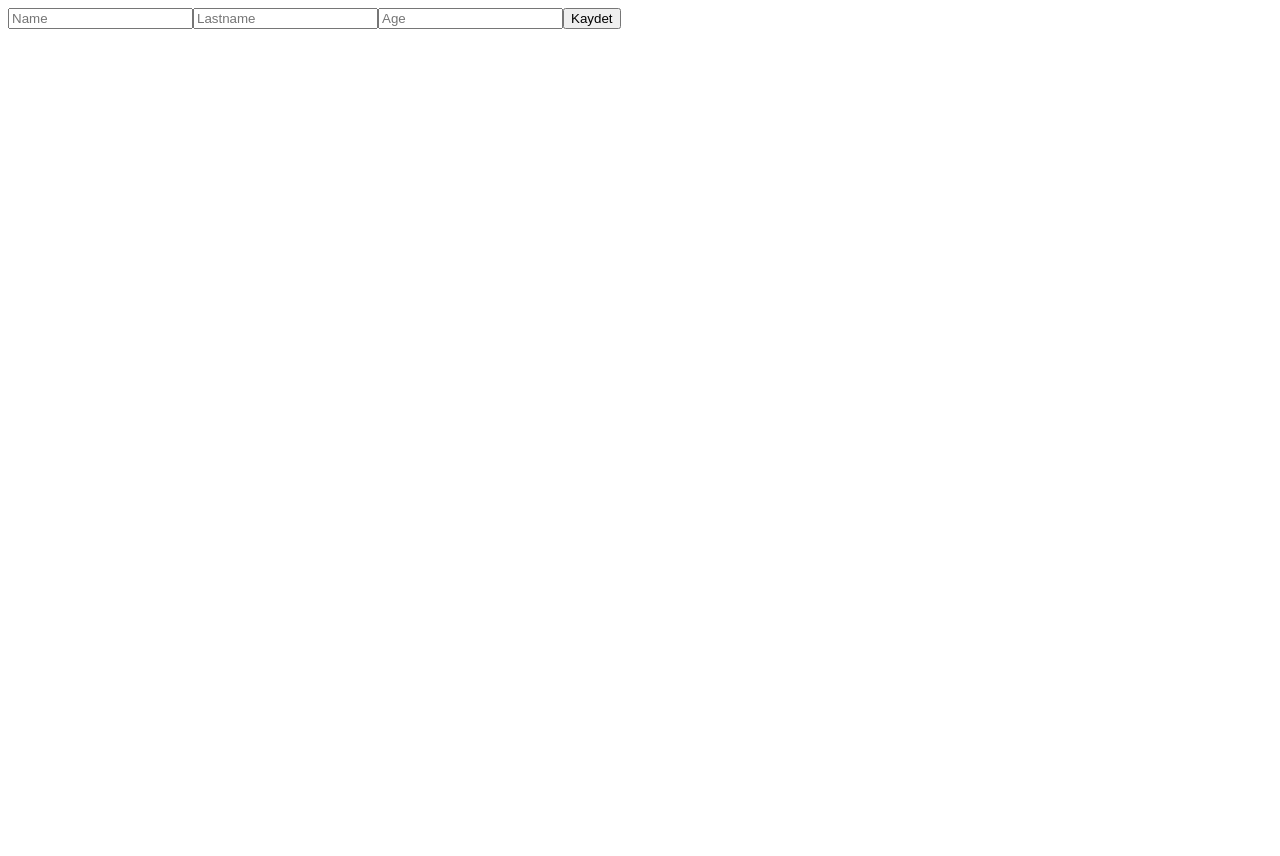
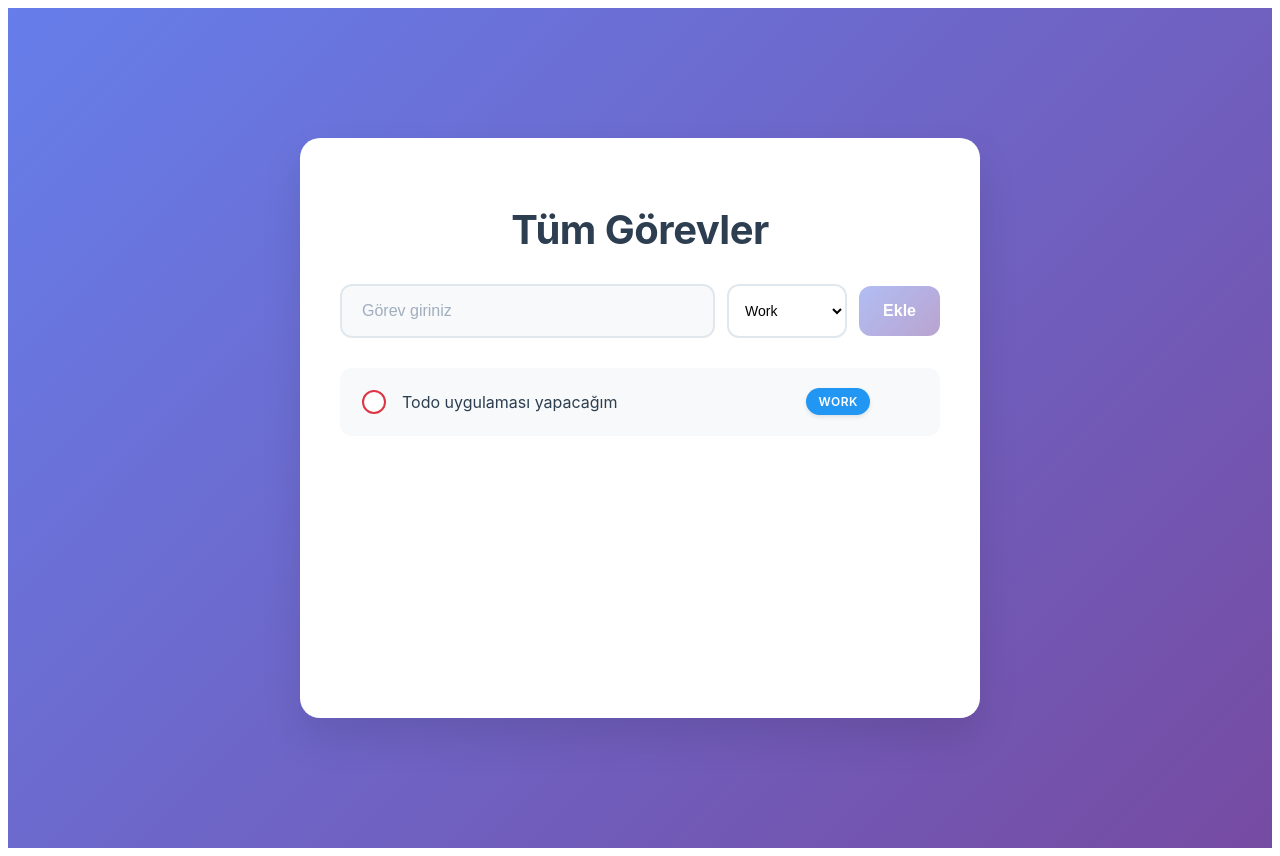
Before and after one commit to Sayzera/react-projects-2, a React (Vite) app: page / in a window 1280 px wide. Before the commit the page ends 800 px from the top, so only its background shows below. Built offline with nearby package versions, Linux system fonts and the light colour scheme.

Commit message:
TODO app için ilk aşama tamamlandı

```diff
--- a/src/App.jsx
+++ b/src/App.jsx
@@ -8,6 +8,7 @@ import DateAndTime from "./views/data-and-time";
 import DateAndCondition from "./views/data-and-time/data-and-time-condition";
 import DateAndConditionV2 from "./views/data-and-time/data-and-time-condition-v2";
 import ReactInStatePage from "./views/state/index";
+import TodoApp from "./views/todo-app";
 
 export default function MainApp() {
   //TODO: Cart içersinde tıklanabilme özelliği kazandıralım
@@ -20,6 +21,7 @@ export default function MainApp() {
     // <ReactInStatePage />
     // <DateAndTime />
     // <DateAndCondition />
-    <DateAndConditionV2 />
+    // <DateAndConditionV2 />
+    <TodoApp />
   );
 }
--- /dev/null
+++ b/src/views/todo-app/index.jsx
@@ -0,0 +1,110 @@
+import { useState } from "react";
+import "./styles.css";
+import { TodoInput } from "./todo-input";
+import { TodoItem } from "./todo-item";
+
+/**
+ * Todo her eklendiğinde scroll otomatik olarak en alta gelsin
+ * CSS özelliği olarak scroll barı daha ince olsun
+ * sileceğim bana emin misiniz bak siliyorum  sonra karışmam desin
+ * Ben hangi taskı ne zaman ekledim bana göstersin tarih ve saat olarak
+ * Eğer task belirtilen alanın genişliğini aşıyorsa otomatik olarak alt satıra atsın
+ */
+
+const categories = [
+  { name: "Work", color: "#2196F3" },
+  { name: "Study", color: "#FF9800" },
+  { name: "Sports", color: "#9C27B0" },
+  { name: "Groceries", color: "#4CAF50" },
+  { name: "Personal", color: "#E91E63" },
+];
+
+const defaultCategory = categories[0];
+
+const TodoApp = () => {
+  const [todos, setTodos] = useState([
+    {
+      id: 1,
+      text: "Todo uygulaması yapacağım",
+      completed: false,
+      category: "Work",
+      categoryColor: "#2196F3",
+    },
+  ]);
+  const [newTask, setNewTask] = useState("");
+  const [newCategory, setNewCategory] = useState(defaultCategory.name);
+  const [newCategoryColor, setNewCategoryColor] = useState(
+    defaultCategory.color
+  );
+
+  const addTodo = () => {
+    if (newTask.trim() != "") {
+      const newTodo = {
+        id: Date.now(),
+        text: newTask,
+        completed: false,
+        category: newCategory,
+        categoryColor: newCategoryColor,
+      };
+
+      setTodos([...todos, newTodo]);
+      setNewTask("");
+    }
+  };
+
+  const deleteTodo = (id) => {
+    setTodos(todos.filter((todo) => todo.id !== id));
+  };
+
+  const toggleTodo = (id) => {
+    setTodos(
+      todos.map((todo) =>
+        todo.id === id ? { ...todo, completed: !todo.completed } : todo
+      )
+    );
+  };
+
+  const handleCategoryChange = (categoryName) => {
+    const selectedCategory = categories.find(
+      (cat) => cat.name === categoryName
+    );
+    setNewCategory(categoryName);
+    setNewCategoryColor(selectedCategory.color);
+  };
+
+  const handleKeyPress = (e) => {
+    if (e.key === "Enter") {
+      addTodo();
+    }
+  };
+
+  return (
+    <div className="todo-app">
+      <div className="todo-container">
+        <h1 className="todo-title">Tüm Görevler</h1>
+        <TodoInput
+          setNewTask={setNewTask}
+          newTask={newTask}
+          addTodo={addTodo}
+          handleKeyPress={handleKeyPress}
+          categories={categories}
+          newCategory={newCategory}
+          handleCategoryChange={handleCategoryChange}
+        />
+
+        <div className="todo-list">
+          {todos.map((todo) => (
+            <TodoItem
+              key={todo.id}
+              todo={todo}
+              toggleTodo={toggleTodo}
+              onDelete={deleteTodo}
+            />
+          ))}
+        </div>
+      </div>
+    </div>
+  );
+};
+
+export default TodoApp;
--- /dev/null
+++ b/src/views/todo-app/styles.css
@@ -0,0 +1,275 @@
+/* Todo App Styles */
+.todo-app {
+  min-height: 100vh;
+  background: linear-gradient(135deg, #667eea 0%, #764ba2 100%);
+  display: flex;
+  align-items: center;
+  justify-content: center;
+  padding: 20px;
+  font-family: -apple-system, BlinkMacSystemFont, 'Segoe UI', 'Roboto', sans-serif;
+}
+
+.todo-container {
+  background: white;
+  border-radius: 20px;
+  padding: 40px;
+  width: 100%;
+  max-width: 600px;
+  box-shadow: 0 20px 40px rgba(0, 0, 0, 0.1);
+  min-height: 500px;
+}
+
+.todo-title {
+  text-align: center;
+  font-size: 2.5rem;
+  font-weight: 700;
+  color: #2c3e50;
+  margin-bottom: 30px;
+  letter-spacing: -0.5px;
+}
+
+/* Input Styles */
+.todo-input-container {
+  margin-bottom: 30px;
+}
+
+.input-row {
+  display: flex;
+  gap: 12px;
+  align-items: center;
+}
+
+.todo-input {
+  flex: 1;
+  padding: 16px 20px;
+  border: 2px solid #e1e8ed;
+  border-radius: 12px;
+  font-size: 16px;
+  outline: none;
+  transition: all 0.3s ease;
+  background: #f8f9fa;
+}
+
+.todo-input:focus {
+  border-color: #667eea;
+  background: white;
+  box-shadow: 0 0 0 3px rgba(102, 126, 234, 0.1);
+}
+
+.todo-input::placeholder {
+  color: #a0aec0;
+}
+
+.category-select {
+  padding: 16px 12px;
+  border: 2px solid #e1e8ed;
+  border-radius: 12px;
+  font-size: 14px;
+  outline: none;
+  background: white;
+  cursor: pointer;
+  transition: all 0.3s ease;
+  min-width: 120px;
+}
+
+.category-select:focus {
+  border-color: #667eea;
+  box-shadow: 0 0 0 3px rgba(102, 126, 234, 0.1);
+}
+
+.add-btn {
+  padding: 16px 24px;
+  background: linear-gradient(135deg, #667eea 0%, #764ba2 100%);
+  color: white;
+  border: none;
+  border-radius: 12px;
+  font-size: 16px;
+  font-weight: 600;
+  cursor: pointer;
+  transition: all 0.3s ease;
+  min-width: 80px;
+}
+
+.add-btn:hover:not(:disabled) {
+  transform: translateY(-2px);
+  box-shadow: 0 8px 20px rgba(102, 126, 234, 0.3);
+}
+
+.add-btn:disabled {
+  opacity: 0.5;
+  cursor: not-allowed;
+  transform: none;
+}
+
+/* Todo List Styles */
+.todo-list {
+  display: flex;
+  flex-direction: column;
+  gap: 12px;
+  max-height: 500px;
+  overflow-y: auto;
+}
+
+.todo-item {
+  display: flex;
+  align-items: center;
+  justify-content: space-between;
+  padding: 16px 20px;
+  background: #f8f9fa;
+  border-radius: 12px;
+  transition: all 0.3s ease;
+  border: 2px solid transparent;
+}
+
+.todo-item:hover {
+  background: #e9ecef;
+  border-color: #dee2e6;
+}
+
+.todo-item.completed {
+  background: #f0f8f0;
+  border-color: #d4edda;
+}
+
+.todo-content {
+  display: flex;
+  align-items: center;
+  gap: 16px;
+  flex: 1;
+}
+
+/* Checkbox Styles */
+.todo-checkbox {
+  width: 24px;
+  height: 24px;
+  border: 2px solid #dc3545;
+  border-radius: 50%;
+  background: white;
+  cursor: pointer;
+  display: flex;
+  align-items: center;
+  justify-content: center;
+  transition: all 0.3s ease;
+  flex-shrink: 0;
+}
+
+.todo-checkbox:hover {
+  transform: scale(1.1);
+}
+
+.todo-checkbox.checked {
+  background: #28a745;
+  border-color: #28a745;
+}
+
+.checkmark {
+  color: white;
+  font-size: 14px;
+  font-weight: bold;
+}
+
+/* Todo Text Styles */
+.todo-text {
+  font-size: 16px;
+  color: #2c3e50;
+  flex: 1;
+  transition: all 0.3s ease;
+}
+
+.todo-text.strikethrough {
+  text-decoration: line-through;
+  color: #dc3545;
+  opacity: 0.7;
+}
+
+/* Category Tag Styles */
+.todo-category {
+  padding: 6px 12px;
+  border-radius: 20px;
+  font-size: 12px;
+  font-weight: 600;
+  color: white;
+  text-transform: uppercase;
+  letter-spacing: 0.5px;
+  flex-shrink: 0;
+  box-shadow: 0 2px 4px rgba(0, 0, 0, 0.1);
+ -webkit-user-select: none; /* Safari */
+ -ms-user-select: none; /* IE 10 and IE 11 */
+  user-select: 'none' !important
+}
+
+/* Delete Button */
+.delete-btn {
+  width: 32px;
+  height: 32px;
+  border: none;
+  background: #dc3545;
+  color: white;
+  border-radius: 50%;
+  font-size: 18px;
+  font-weight: bold;
+  cursor: pointer;
+  display: flex;
+  align-items: center;
+  justify-content: center;
+  transition: all 0.3s ease;
+  opacity: 0;
+  transform: scale(0.8);
+}
+
+.todo-item:hover .delete-btn {
+  opacity: 1;
+  transform: scale(1);
+}
+
+.delete-btn:hover {
+  background: #c82333;
+  transform: scale(1.1);
+}
+
+/* Responsive Design */
+@media (max-width: 768px) {
+  .todo-container {
+    padding: 20px;
+    margin: 10px;
+  }
+
+  .todo-title {
+    font-size: 2rem;
+  }
+
+  .input-row {
+    flex-direction: column;
+    gap: 10px;
+  }
+
+  .todo-input,
+  .category-select,
+  .add-btn {
+    width: 100%;
+  }
+
+  .todo-content {
+    gap: 12px;
+  }
+
+  .todo-text {
+    font-size: 14px;
+  }
+}
+
+/* Animation for new todos */
+@keyframes slideIn {
+  from {
+    opacity: 0;
+    transform: translateY(-20px);
+  }
+  to {
+    opacity: 1;
+    transform: translateY(0);
+  }
+}
+
+.todo-item {
+  animation: slideIn 0.3s ease-out;
+}
--- /dev/null
+++ b/src/views/todo-app/todo-input.jsx
@@ -0,0 +1,47 @@
+const TodoInput = (props) => {
+  const {
+    newTask,
+    setNewTask,
+    addTodo,
+    handleKeyPress,
+    categories,
+    newCategory,
+    handleCategoryChange,
+  } = props;
+  return (
+    <div className="todo-input-container">
+      <div className="input-row">
+        <input
+          type="text"
+          className="todo-input"
+          placeholder="Görev giriniz"
+          value={newTask}
+          onChange={(e) => {
+            setNewTask(e.target.value);
+          }}
+          onKeyPress={handleKeyPress}
+        />
+
+        <select
+          className="category-select"
+          value={newCategory}
+          onChange={(e) => {
+            handleCategoryChange(e.target.value);
+          }}
+        >
+          {categories.map((category) => (
+            <option key={category.name} value={category.name}>
+              {category.name}
+            </option>
+          ))}
+        </select>
+
+        <button className="add-btn" onClick={addTodo} disabled={!newTask.trim()}>
+          Ekle
+        </button>
+      </div>
+    </div>
+  );
+};
+
+export { TodoInput };
--- /dev/null
+++ b/src/views/todo-app/todo-item.jsx
@@ -0,0 +1,40 @@
+const TodoItem = ({ todo ,onDelete,toggleTodo }) => {
+  return (
+    <div className={`todo-item ${todo.completed ? "completed" : ""}`}>
+      <div className="todo-content">
+        <button className={`todo-checkbox ${todo.completed ? "checked" : ""}`} onClick={() => {
+            toggleTodo(todo.id)
+        }}>
+          {todo.completed && <span className="checkmark">✓</span>}
+        </button>
+
+        <span className={`todo-text ${todo.completed ? "strikethrough" : ""} `}>
+          {todo.text}
+        </span>
+
+        <span
+          className="todo-category"
+          style={{
+            backgroundColor: todo.categoryColor,
+          }}
+        >
+            {todo.category}
+        </span>
+
+
+        <button
+         className="delete-btn"
+         title="Delete Task"
+         onClick={() => {
+            onDelete(todo.id)
+         }}
+        >
+            x
+
+        </button>
+      </div>
+    </div>
+  );
+};
+
+export { TodoItem };
```
